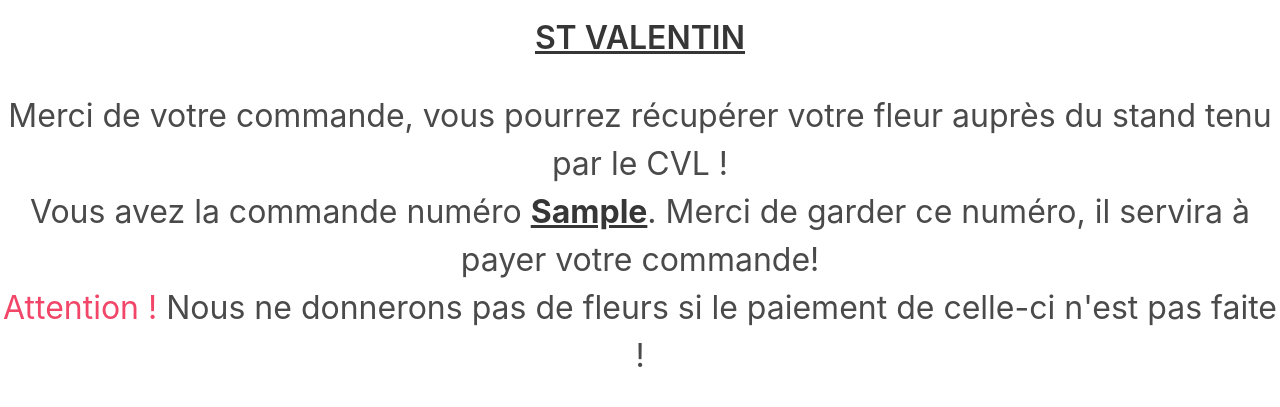
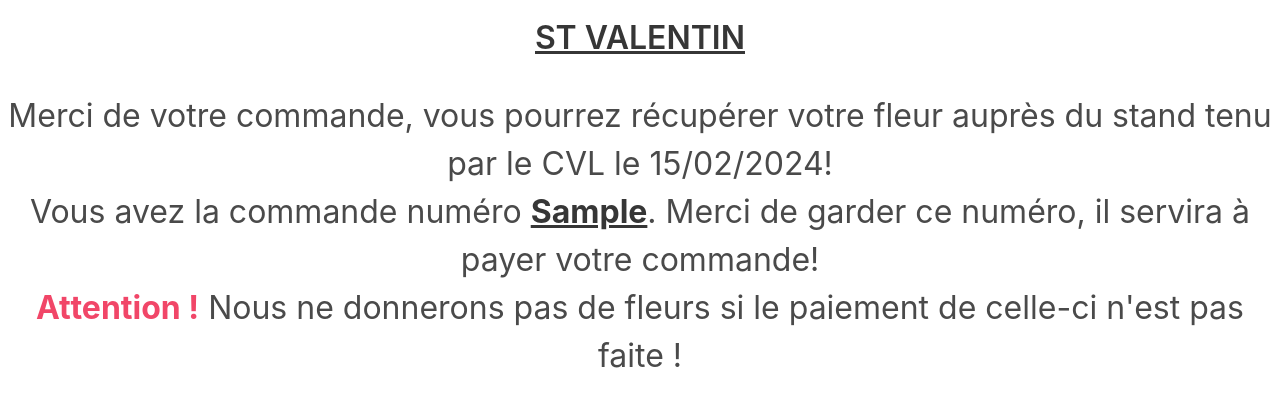
Before and after one commit to Matyu9/CVL-COMMANDE-FLEUR, a Flask app: template templates/commande.html in a window 1280 px wide. Shown: the top 407 px of the page. Run offline with Flask 3, Linux system fonts and the light colour scheme; the template is opened without the code that fills it: most values are stand-ins (such as "Sample title", 1, 10 or a date in 2020); parts of the project's set-up code (start-up, migrations or seed data) failed here and were passed over.

Commit message:
modif front user
Took 4 minutes

```diff
--- a/templates/commande.html
+++ b/templates/commande.html
@@ -11,13 +11,13 @@
 
     <div class="is-centered is-vcentered has-text-centered">
         {% if need_to_be_receive_by_cvl %}
-            <p class="is-size-3"><h style="text-decoration: underline">Merci de votre commande!</h><br>La fleur de {{ nd }} {{ pd }} sera donnée le 01/01/2000</p>
+            <p class="is-size-3"><h style="text-decoration: underline">Merci de votre commande!</h><br>La fleur de {{ nd }} {{ pd }} sera donnée le 15/02/2024</p>
         {% else %}
-            <p class="is-size-3">Merci de votre commande, vous pourrez récupérer votre fleur auprès du stand tenu par le CVL !</p>
+            <p class="is-size-3">Merci de votre commande, vous pourrez récupérer votre fleur auprès du stand tenu par le CVL le 15/02/2024!</p>
         {% endif %}
 
         <p class="is-size-3">Vous avez la commande numéro <strong style="text-decoration: underline">{{ code_unique }}</strong>. Merci de garder ce numéro, il servira à payer votre commande!</p>
-        <h1 class="is-size-3"><h class="has-text-danger">Attention !</h> Nous ne donnerons pas de fleurs si le paiement de celle-ci n'est pas faite !</h1>
+        <h1 class="is-size-3"><strong class="has-text-danger">Attention !</strong> Nous ne donnerons pas de fleurs si le paiement de celle-ci n'est pas faite !</h1>
     </div>
 </body>
 </html>
--- a/templates/home-no-login.html
+++ b/templates/home-no-login.html
@@ -126,7 +126,7 @@
             <div class="field">
                 <div class="control">
                     <label class="radio">
-                        <input type="checkbox" name="themself"> Je souhaite donner moi même la fleur
+                        <input type="checkbox" name="themself" checked> Souhaitez vous être anonyme ?
                     </label>
                 </div>
             </div>
```
